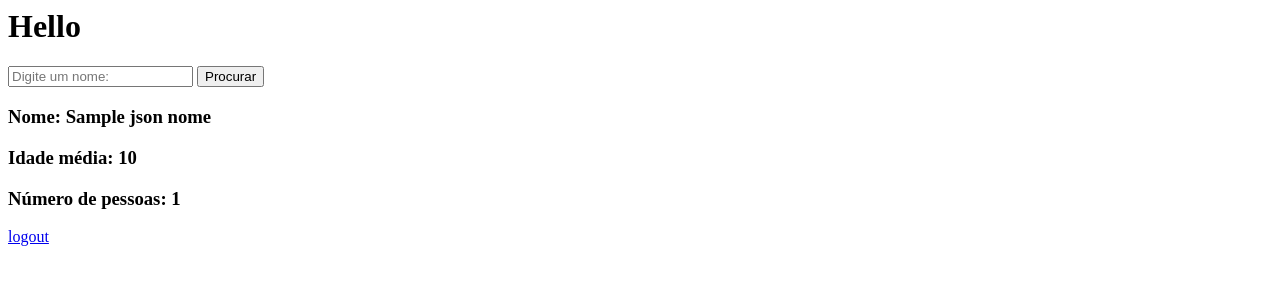
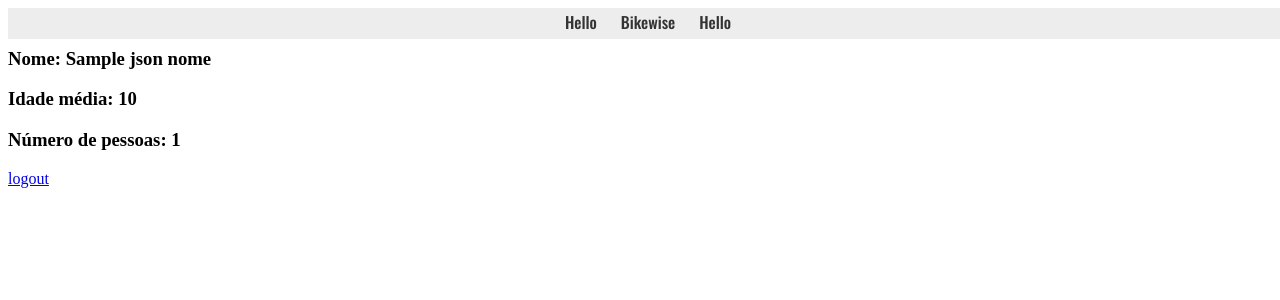
Before and after one commit to Rubensrvsc/ApiDjango, a Django app: template appApi/templates/procura_nome.html in a window 1280 px wide. Shown: the top 300 px of the page. Run offline with Django 3.2, Linux system fonts and the light colour scheme; the template is opened without the code that fills it: most values are stand-ins (such as "Sample title", 1, 10 or a date in 2020).

Commit message:
add:começando a melhorar o cabeçalho

```diff
--- a/ApiDjango/settings.py
+++ b/ApiDjango/settings.py
@@ -37,7 +37,6 @@ INSTALLED_APPS = [
     'django.contrib.sessions',
     'django.contrib.messages',
     'django.contrib.staticfiles',
-    'crispy_forms',
     'appApi',
 ]
 
--- a/appApi/static/styles/procura_nome.css
+++ b/appApi/static/styles/procura_nome.css
@@ -0,0 +1,40 @@
+@import url('https://fonts.googleapis.com/css?family=Oswald:500');
+
+.cabecalho{
+    width: 100%;
+    height: 10%;
+    position: fixed;
+    margin-top: 0px;
+    margin-left: 0px;
+    margin-right: 0px;
+}
+
+.cabecalho ul{
+    padding:0px;
+    margin:0px;
+    background-color:#EDEDED;
+    list-style:none;
+    text-align: center;
+}
+
+.cabecalho ul li{
+    display: inline;
+}
+
+.cabecalho ul li a{
+    padding: 2px 10px;
+    display: inline-block;
+
+    /* visual do link */
+    background-color:#EDEDED;
+    color: #333;
+    text-decoration: none;
+    border-bottom:3px solid #EDEDED;
+    font-family: 'Oswald', sans-serif;
+}
+
+.cabecalho ul li a:hover{
+    background-color:#D6D6D6;
+    color: #6D6D6D;
+    border-bottom:3px solid #EA0000;
+}
--- a/appApi/templates/api.html
+++ b/appApi/templates/api.html
@@ -1,6 +1,17 @@
-<h1>Hello</h1>
-
+<html>
+    <head>
+        <link href="../static/styles/procura_nome.css" rel="stylesheet">
+    </head>
+<header class="cabecalho">
+    <ul>
+<li><a>Hello</a></li>
+<li><a>Bikewise</a></li>
+<li><a>Hello</a></li>
+</ul>
+</header>
 {% block body%}
 {% endblock %}
 
 <p><a href="{% url 'logout' %}">logout</a></p>
+
+</html>
--- a/appApi/templates/procura_nome.html
+++ b/appApi/templates/procura_nome.html
@@ -2,10 +2,12 @@
 
 {% block body %}
 
+<div class=".form_procura">
 <form method="GET" action="{% url 'procura_nome' %}">
     <input type="text" name="nome" id="nome" placeholder="Digite um nome: ">
     <button type="submit">Procurar</button>
     </form>
+</div>
 
 <div class="procurar_nome">
     {% if json_nome is '' %}
```
Also changed, not shown: db.sqlite3.
